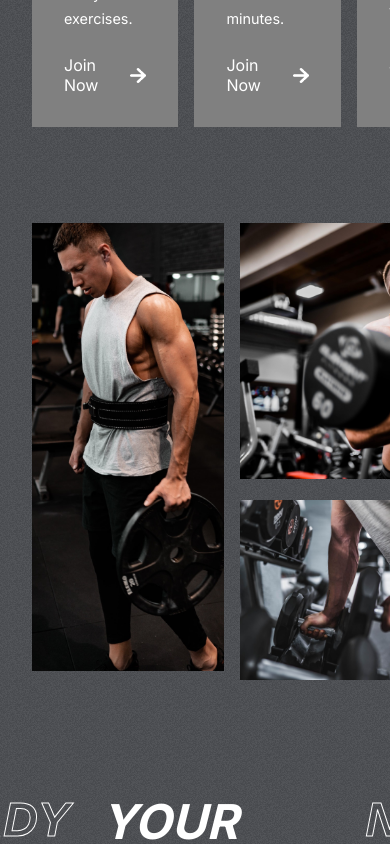
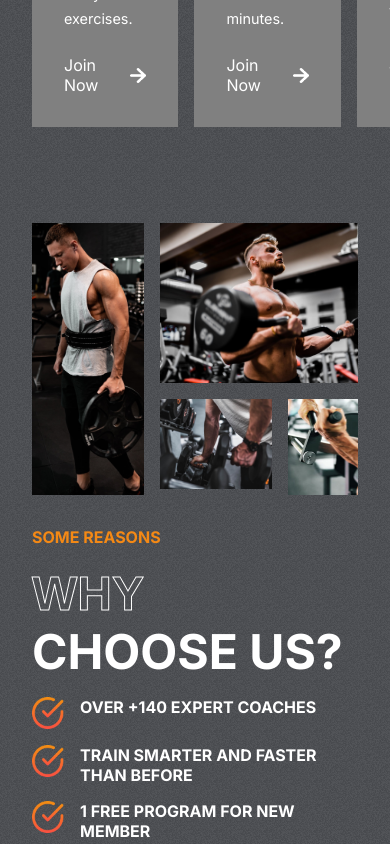
Before and after one commit to Harshu467/GYM, a React (Create React App) app: page / in a window 390 px wide. Shown: the part 1580-2424 px from the top of the page. Built offline with nearby package versions, Linux system fonts and the light colour scheme.

Commit message:
Responsive

```diff
--- a/src/Components/Reasons/Reason.css
+++ b/src/Components/Reasons/Reason.css
@@ -77,3 +77,27 @@
 .partners>img{
     width: 2.5rem;
 }
+@media screen and (max-width:760px) {
+    .Reasons{
+        flex-direction: column;
+    }
+    .left-r{
+        grid-auto-rows: auto;
+        overflow: hidden;
+    }
+    .left-r>:nth-child(1){
+        width: 7rem;
+        height: 17rem;
+    }
+    .left-r>:nth-child(2){
+        width: 15rem;
+        height: 10rem;
+    }
+    .left-r>:nth-child(3){
+        width: 7rem;
+    }
+    .left-r>:nth-child(4){
+        width: 7rem;
+        height: 6rem;
+    }
+}
```
